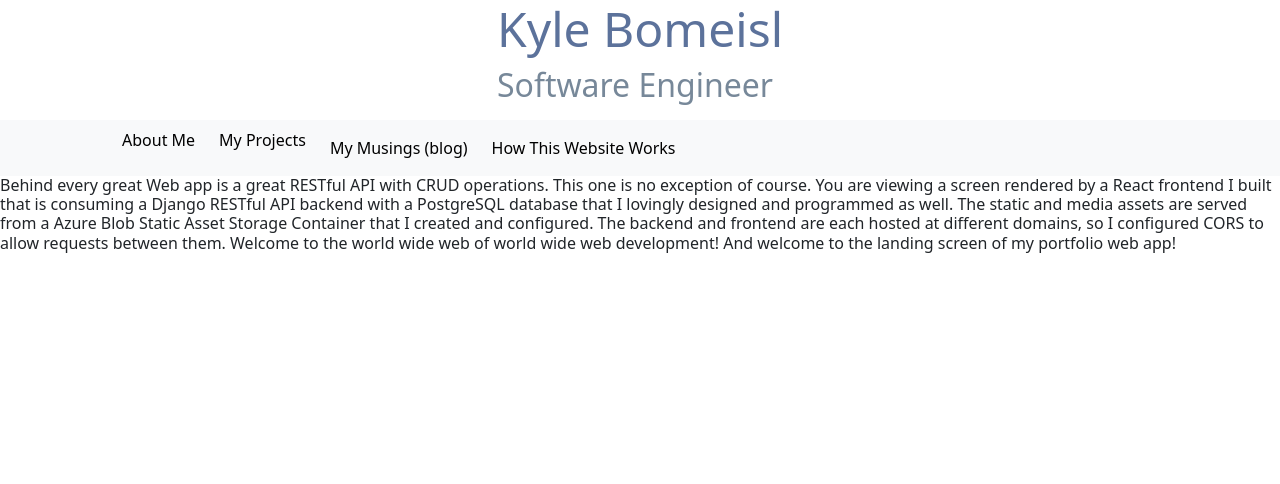
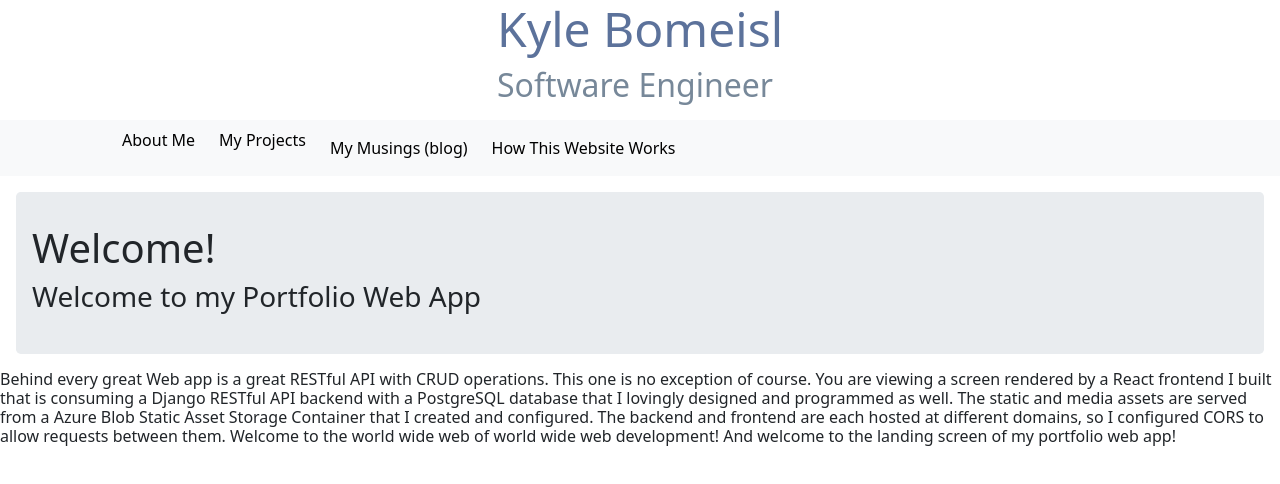
Before and after one commit to bomeisl/kbomeisl.com-React-frontend, a React (Create React App) app: page / in a window 1280 px wide. Shown: the top 484 px of the page. Built offline with nearby package versions, Linux system fonts and the light colour scheme; no server answers.

Commit message:
add icons and jumbo home

```diff
--- a/src/HomePage.js
+++ b/src/HomePage.js
@@ -4,6 +4,11 @@ const Home = () => {
 
 
     return (
+        <div>
+        <div class="jumbotron m-3">
+                    <h1 id="head-home">Welcome!</h1>
+                    <h3 id="head-sub-home">Welcome to my Portfolio Web App</h3>
+                </div>
         <h6 class="display 7" id="intro">
                                     Behind every great Web app is a great RESTful API with CRUD operations. This one is no exception of course.
                                     You are viewing a screen rendered by a React frontend I built that is consuming a
@@ -15,6 +20,7 @@ const Home = () => {
 
 
                                     </h6>
+                                    </div>
     )
 
 }
--- a/src/Icons.js
+++ b/src/Icons.js
@@ -43,6 +43,11 @@ const Icons = () => {
                     }
                 })}
                 </Stack>
+
+useEffect(()=>{
+    fetchHeader()
+},[])
+
 }
 
 export default Icons;
```
